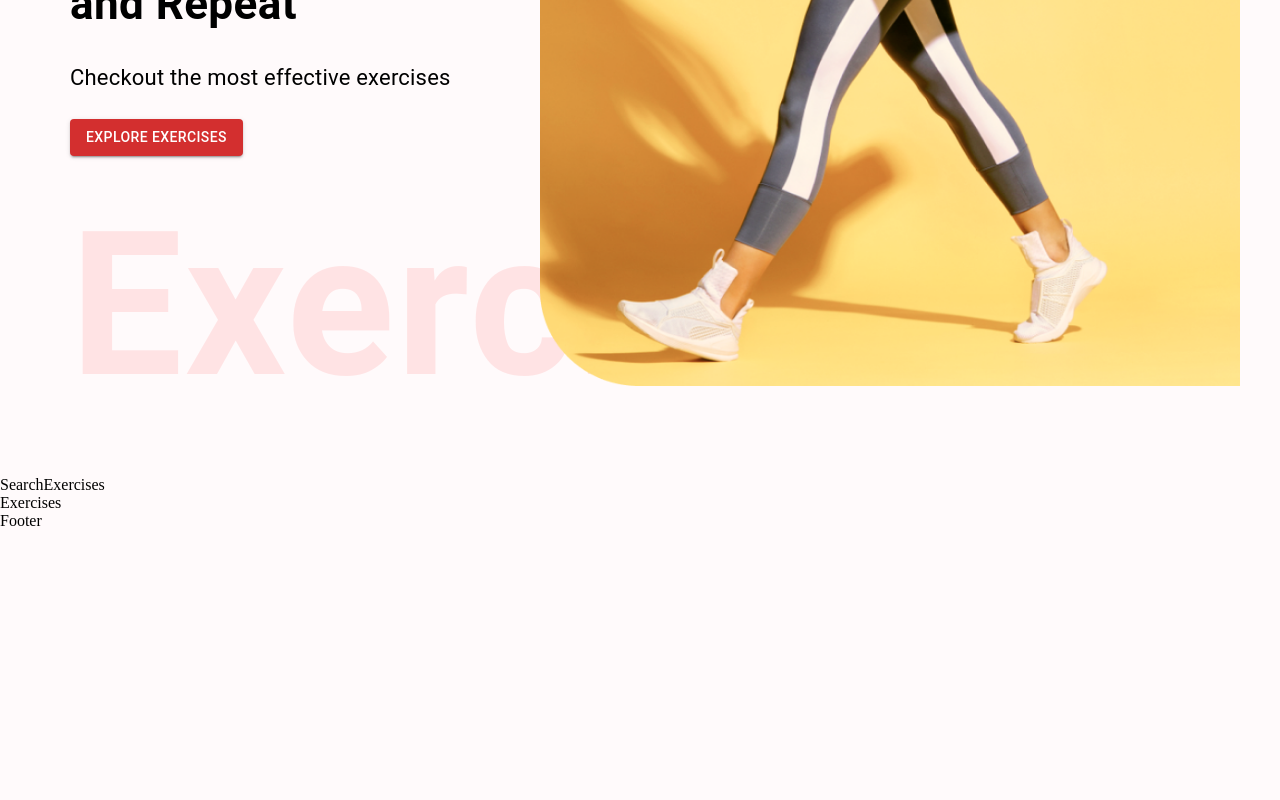
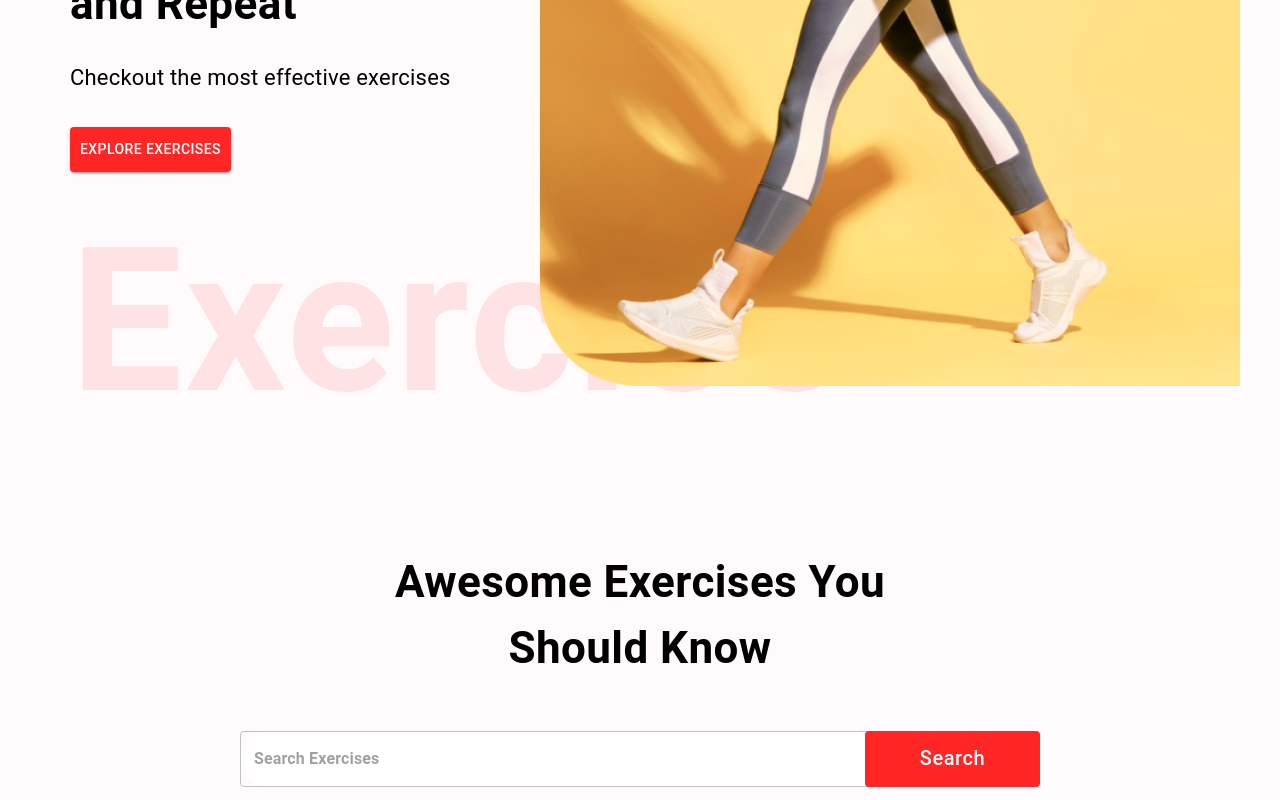
Before and after one commit to MansurPro/gym_exercises, a React (Create React App) app: page / in a window 1280 px wide. Shown: the part 480-1280 px from the top of the page. Before the commit the page ends 1010 px from the top, so only its background shows below. Built offline with nearby package versions, Linux system fonts and the light colour scheme; no server answers.

Commit message:
Home page, Hero section, search exercises implemented

```diff
--- /dev/null
+++ b/src/components/BodyPart.js
@@ -0,0 +1,9 @@
+import React from 'react'
+
+const BodyPart = () => {
+  return (
+    <div>BodyPart</div>
+  )
+}
+
+export default BodyPart
--- a/src/components/HeroBanner.js
+++ b/src/components/HeroBanner.js
@@ -32,7 +32,7 @@ const HeroBanner = () => {
       <Typography
         lineHeight="35px"
         fontSize="22px"
-        mb={3}
+        mb={4}
       >
         Checkout the most effective exercises
       </Typography>
@@ -40,6 +40,10 @@ const HeroBanner = () => {
         variant='contained'
         color='error'
         href='#exercises'
+        sx={{
+            backgroundColor: '#ff2625',
+            padding: '10px'
+        }}
       >
         Explore Exercises
       </Button>
--- /dev/null
+++ b/src/components/HorizontalScrollBar.js
@@ -0,0 +1,23 @@
+import React from 'react';
+import { Box } from '@mui/material';
+
+import BodyPart from './BodyPart';
+
+const HorizontalScrollBar = ({ data, bodyPart, setBodyPart }) => {
+  return (
+    <div>
+      {data.map((item) => (
+        <Box
+          key={item.id || item}
+          itemId={item.id || item}
+          title={item.id || item}
+          m="0 40px"
+        >
+            <BodyPart item={item} bodyPart={bodyPart} setBodyPart={setBodyPart}/>
+        </Box>
+      ))}
+    </div>
+  )
+}
+
+export default HorizontalScrollBar;
--- a/src/components/SearchExercises.js
+++ b/src/components/SearchExercises.js
@@ -1,8 +1,109 @@
-import React from 'react'
+import { useEffect, useState } from 'react';
+import { Box, Button, Stack, TextField, Typography } from '@mui/material';
 
-const SearchExercises = () => {
+import { exerciseOptions, fetchData } from '../utils/fetchData';
+import HorizontalScrollBar from './HorizontalScrollBar';
+
+
+
+const SearchExercises = ({ setExercises, bodyPart, setBodyPart }) => {
+  const [search , setSearch] = useState('');
+  const [bodyParts, setBodyParts] = useState([]);
+
+  useEffect(() => {
+    const fetchExercisesData = async () => {
+      const bodyPartsData = await fetchData("https://exercisedb.p.rapidapi.com/exercises/bodyPartList", exerciseOptions);
+
+      setBodyParts(['all', ...bodyPartsData]);
+    }
+
+    fetchExercisesData();
+  }, []);
+
+  const handleSearch = async () => {
+    if (search) {
+      const exercisesData = await fetchData("https://exercisedb.p.rapidapi.com/exercises", exerciseOptions);
+
+      const searchedExercises = exercisesData.filter(
+        (exercise) => exercise.name.toLowerCase().includes(search)
+        || exercise.target.toLowerCase().includes(search)
+        || exercise.equipment.toLowerCase().includes(search)
+        || exercise.bodyPart.toLowerCase().includes(search)
+      );
+      console.log(searchedExercises);
+      setSearch('');
+      setExercises(searchedExercises);
+    }
+  }
+
   return (
-    <div>SearchExercises</div>
+    <Stack
+      alignItems="center"
+      mt="37px"
+      justifyContent="center"
+      p="20px"
+    >
+      <Typography
+        fontWeight={700}
+        mb="50px"
+        textAlign="center"
+        sx={{
+          fontSize: { lg: '44px', xs: '30px'}
+        }}
+      >
+        Awesome Exercises You <br />
+        Should Know
+      </Typography>
+      <Box position="relative" mb="72px">
+        <TextField
+          sx={{
+            input: {
+              fontWeight: '700',
+              border: 'none',
+              borderRadius: '4px'
+            },
+            width: { lg: '800px', xs: '350px' },
+            backgroundColor: '#fff',
+            borderRadius: '40px'
+          }}
+          height="76px"
+          value={search}
+          onChange={(e) => {setSearch(e.target.value.toLowerCase())}}
+          placeholder='Search Exercises'
+          type='text'
+        />
+        <Button
+          className="search-btn"
+          sx={{
+            bgcolor: '#FF2625',
+            color: "#fff",
+            textTransform: 'none',
+            width: { lg: '175px', xs: '80px' },
+            fontSize: { lg: '20px', xs: '14px' },
+            height: '56px',
+            position: 'absolute',
+            right: '0'
+          }}
+          onClick={handleSearch}
+        >
+          Search
+        </Button>
+      </Box>
+
+      <Box
+        sx={{
+          position: 'relative',
+          width: '100%',
+          padding: '20px'
+        }}
+      >
+        <HorizontalScrollBar
+          data={bodyParts}
+          bodyPart={bodyPart}
+          setBodyPart={setBodyPart}
+        />
+      </Box>
+    </Stack>
   )
 }
 
--- a/src/pages/Home.js
+++ b/src/pages/Home.js
@@ -7,11 +7,21 @@ import Exercises from '../components/Exercises';
 
 
 const Home = () => {
+  const [bodyPart, setBodyPart] = useState('all');
+  const [exercises, setExercises] = useState([]);
   return (
     <Box>
       <HeroBanner />
-      <SearchExercises />
-      <Exercises />
+      <SearchExercises
+        setExercises={setExercises}
+        bodyPart={bodyPart}
+        setBodyPart={setBodyPart}
+      />
+      <Exercises
+        setExercises={setExercises}
+        bodyPart={bodyPart}
+        setBodyPart={setBodyPart}
+      />
     </Box>
   )
 }
--- /dev/null
+++ b/src/utils/fetchData.js
@@ -0,0 +1,15 @@
+export const exerciseOptions = {
+    method: 'GET',
+    headers: {
+      'content-type': 'application/octet-stream',
+      'X-RapidAPI-Key': process.env.REACT_APP_RAPID_API_KEY,
+      'X-RapidAPI-Host': 'exercisedb.p.rapidapi.com'
+    }
+  };
+
+export const fetchData = async (url, options) => {
+  const response = await fetch(url, options);
+  const data = await response.json();
+
+  return data;
+}
```
Also changed, not shown: 1 other file (tests, documents, lock files or other folders).
